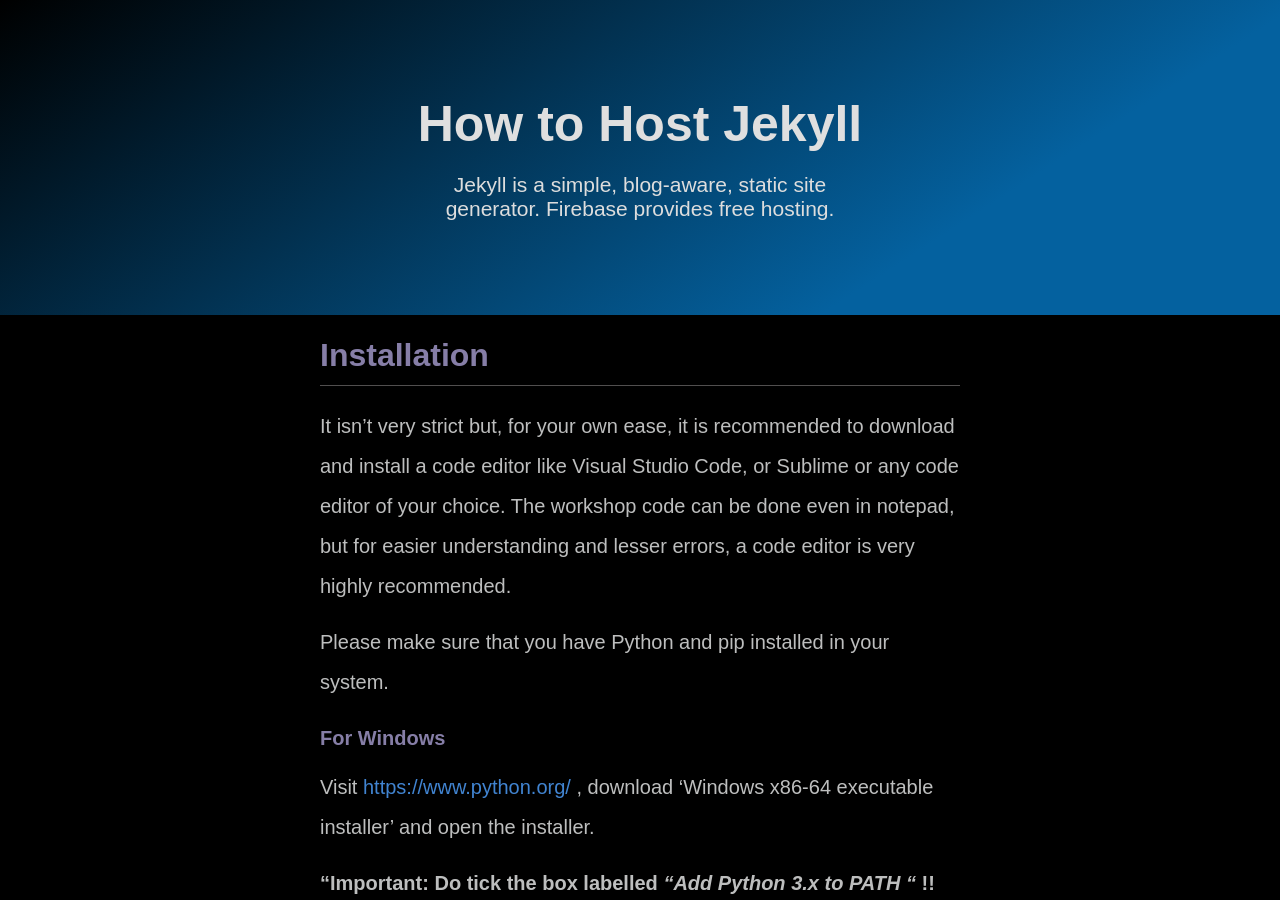
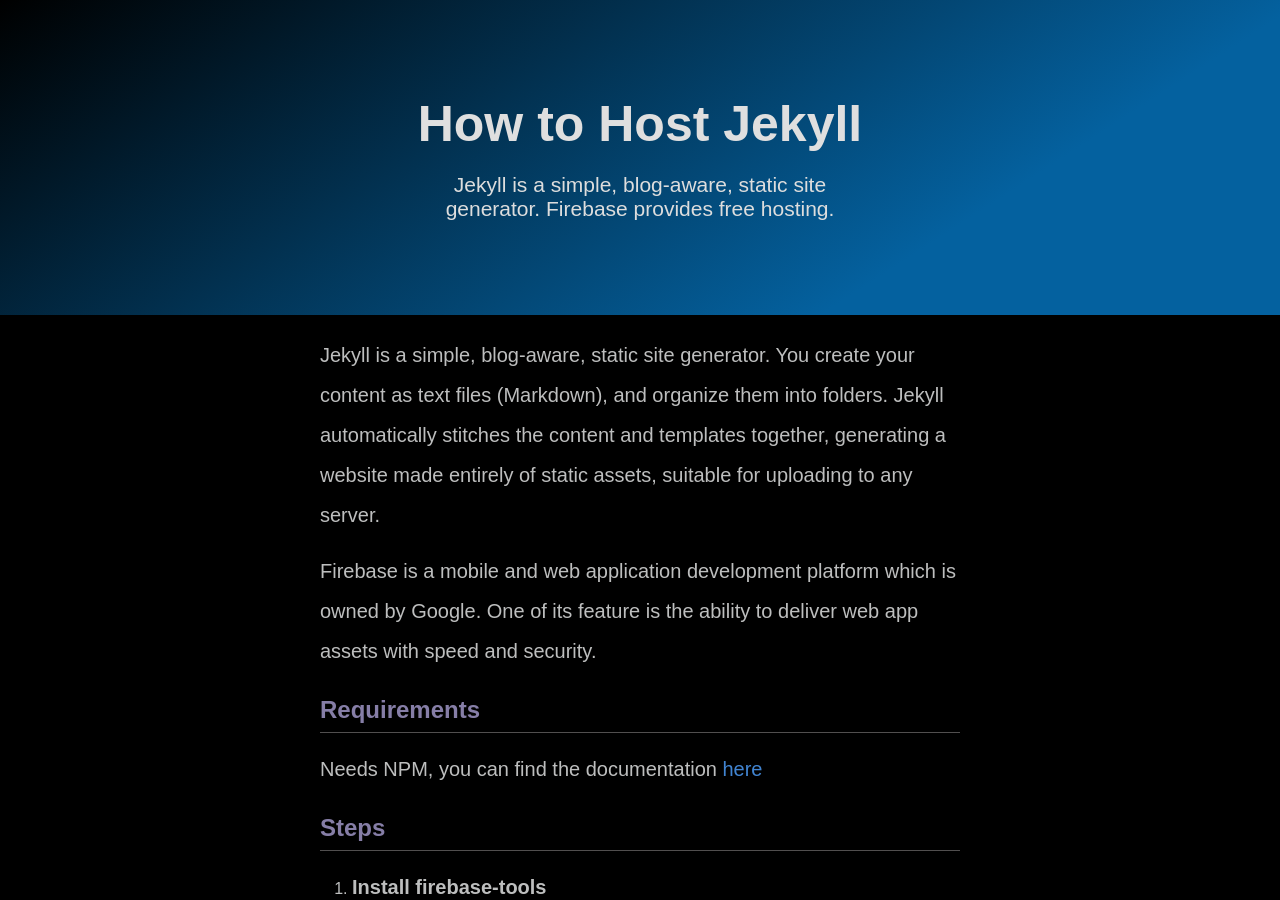
Before and after one commit to rawho/portfolio-jekyll, a Jekyll site: the page built from _blogs/host-jekyll.md, in a window 1280 px wide and 900 px high. Built offline with Jekyll 4.4.1, drawn with Linux system fonts in a browser that asks for light colours; nearby versions of some CDN libraries; a style sheet for code colours, icons or effects is not loaded; some of the changed text lies outside the part shown.

Commit message:
blog added

````diff
--- a/_blogs/host-jekyll.md
+++ b/_blogs/host-jekyll.md
@@ -9,33 +9,68 @@
 ---
 
 
-# Installation
+Jekyll is a simple, blog-aware, static site generator. You create your content as text files (Markdown), and organize them into folders. Jekyll automatically stitches the content and templates together, generating a website made entirely of static assets, suitable for uploading to any server.
 
-It isn't very strict but, for your own ease, it is recommended to download and install a code editor like Visual Studio Code, or Sublime or any code editor of your choice. The workshop code can be done even in notepad, but for easier understanding and lesser errors, a code editor is very highly recommended.
+Firebase is a mobile and web application development platform which is owned by Google. One of its feature is the ability to deliver web app assets with speed and security.
 
-Please make sure that you have Python and pip installed in your system.
 
-### For Windows
 
-Visit [https://www.python.org/](https://www.python.org/) , download 'Windows x86-64 executable installer' and open the installer.
+## Requirements
 
-**"Important: Do tick the box labelled _"Add Python 3.x to PATH "_ !!**
+Needs NPM, you can find the documentation [here](https://www.npmjs.com/get-npm)
 
-Open command prompt and enter `python`. If it returns >>> prompt, python installation was successful.
 
-### For Linux
+## Steps
 
-Usually, python will be pre-installed. Open terminal and type `python3` then enter to check. If >>> prompt is seen, python is installed in the system.
+1. **Install firebase-tools**
 
-----------------------------------------------------------
-## Next, install Django using pip
+   ```
+   sudo npm install -g firebase-tools
+   ```
 
-### For Windows
+2. **Login to firebase**
 
-`pip install django`
+   ```
+   firebase login
+   ```
 
-### For Linux
+   This will open Google login page in your browser, login with the account you want to create the firebase account / project in.
 
-`pip3 install django`
+3. **Create a project in Firebase Console**
+   - Once you are logged in, visit [console.firebase.](https://console.firebase.google.com/)
+   - Click on "Add Project".
+    ![firebase](/static/images/blogs/jekyll-host/1.png)
 
-_Rest we 'll learn during the workshop. Do set up this much for a quicker and easier workshop. Hava a nice day :) _
+    - Give a name to your project.
+    - Accept the terms and conditions.
+    - Click "Create Project".
+4.  **Intialize Firebase in your Jekyll folder**
+
+    ```
+    cd <your jekyll folder path>
+    ```
+
+    ```
+    firebase init
+    ```
+
+5.  **Follow these steps**
+
+    - Select Hosting by moving the arrow down and hitting "Space" and then "Enter".
+
+
+    ![firebase](/static/images/blogs/jekyll-host/2.png)
+
+    - Select the app you just created in Firebase Console
+
+    ![firebase](/static/images/blogs/jekyll-host/3.png)
+
+    - Setup the hosting options that work for you.
+
+    ![firebase](/static/images/blogs/jekyll-host/4.png)
+
+6. **Deploy**
+
+   ```
+   firebase deploy
+   ```
--- a/_layouts/blogs.html
+++ b/_layouts/blogs.html
@@ -1,11 +1,23 @@
 <!DOCTYPE html>
 <html lang="en">
 <head>
+
     <meta charset="UTF-8">
     <meta name="viewport" content="width=device-width, initial-scale=1.0">
     <link rel="stylesheet" href="/static/css/markdown.css">
 
     <title>{{page.title}}| Rahul</title>
+    <link rel="stylesheet" href="https://cdn.jsdelivr.net/gh/highlightjs/cdn-release@10.1.2/build/styles/a11y-dark.min.css">
+<script src="//cdnjs.cloudflare.com/ajax/libs/highlight.js/10.1.2/highlight.min.js"></script>
+<!-- and it's easy to individually load additional languages -->
+<script charset="UTF-8" src="https://cdnjs.cloudflare.com/ajax/libs/highlight.js/10.1.2/languages/go.min.js"></script>
+<script>
+document.addEventListener('DOMContentLoaded', (event) => {
+  document.querySelectorAll('pre code').forEach((block) => {
+    hljs.highlightBlock(block);
+  });
+});
+</script>
 </head>
 <style>
     *{
````
Also changed, not shown: blogs.md (added, +4 -0 lines), static/images/blogs/jekyll-host/1.png (added), static/images/blogs/jekyll-host/2.png (added), static/images/blogs/jekyll-host/3.png (added), static/images/blogs/jekyll-host/4.png (added).
